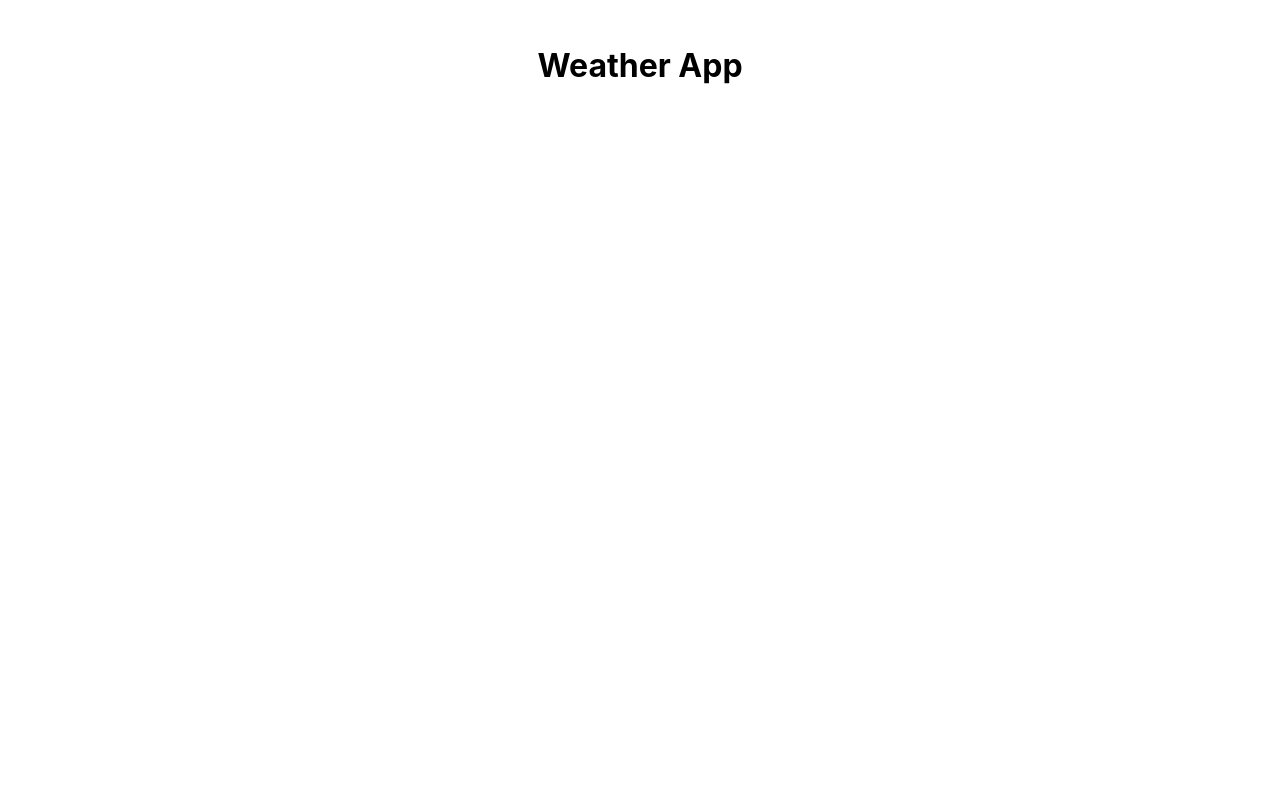
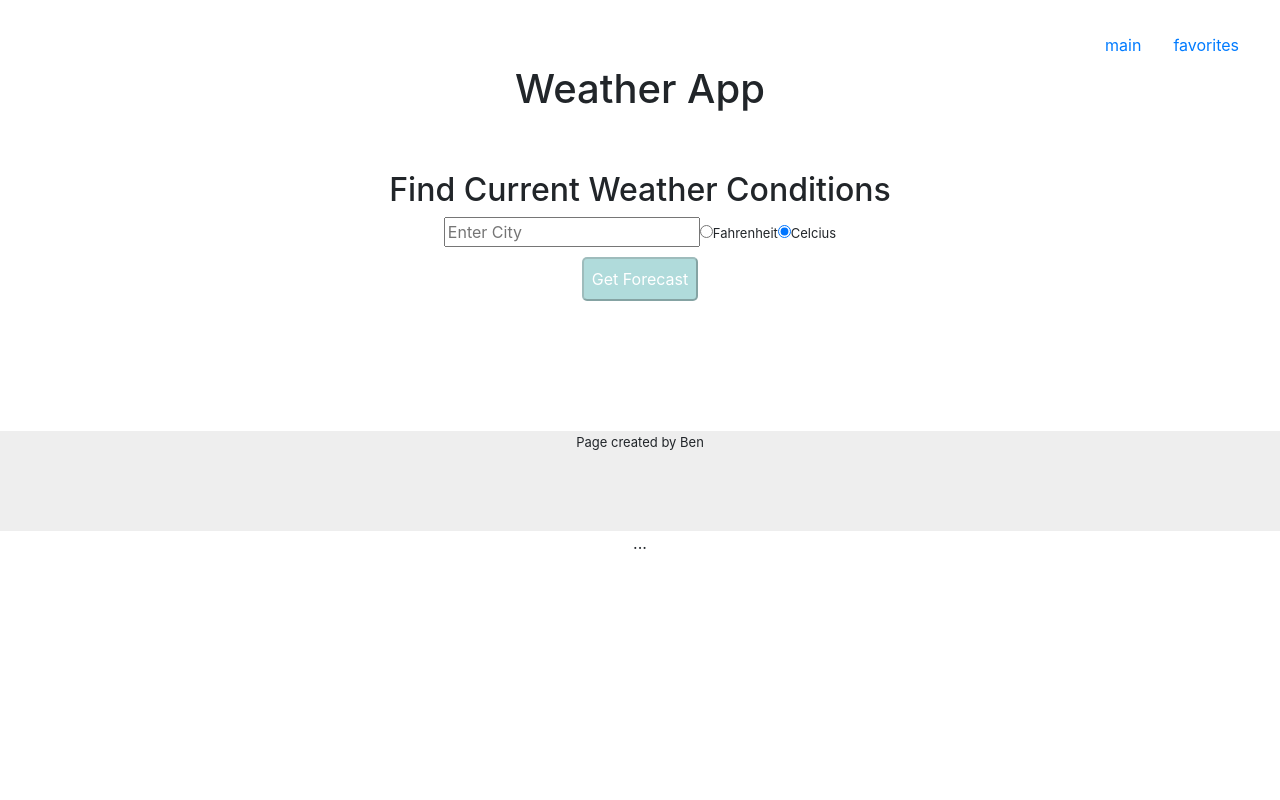
Before and after one commit to benforcapita/WeatherApp, a React (Create React App) app: page / in a window 1280 px wide. Shown: the top 800 px of the page. Built offline with nearby package versions, Linux system fonts and the light colour scheme.

Commit message:
Add NavBar

```diff
--- a/package.json
+++ b/package.json
@@ -7,7 +7,9 @@
     "@testing-library/react": "^11.1.0",
     "@testing-library/user-event": "^12.1.10",
     "axios": "^0.21.1",
+    "bootstrap": "^4.6.0",
     "react": "^17.0.2",
+    "react-bootstrap": "^1.5.2",
     "react-dom": "^17.0.2",
     "react-scripts": "4.0.3",
     "web-vitals": "^1.0.1"
--- a/public/index.html
+++ b/public/index.html
@@ -10,6 +10,12 @@
       content="Web site created using create-react-app"
     />
     <link rel="apple-touch-icon" href="%PUBLIC_URL%/logo192.png" />
+    <link
+    rel="stylesheet"
+    href="https://cdn.jsdelivr.net/npm/bootstrap@4.6.0/dist/css/bootstrap.min.css"
+    integrity="sha384-B0vP5xmATw1+K9KRQjQERJvTumQW0nPEzvF6L/Z6nronJ3oUOFUFpCjEUQouq2+l"
+    crossorigin="anonymous"
+  />
     <!--
       manifest.json provides metadata used when your web app is installed on a
       user's mobile device or desktop. See https://developers.google.com/web/fundamentals/web-app-manifest/
--- a/src/App.css
+++ b/src/App.css
@@ -1,10 +1,5 @@
 .App {
   text-align: center;
-}
-
-.App-logo {
-  height: 40vmin;
-  pointer-events: none;
 }
 
 @media (prefers-reduced-motion: no-preference) {
@@ -16,7 +11,6 @@
 .App-header {
   display:flex;
   flex-direction: column;
-  min-height: 100vh;
 }
 main {
   flex-grow: 1;
--- a/src/App.js
+++ b/src/App.js
@@ -1,10 +1,12 @@
 import './App.css';
 import Forecast from "./components/Forecast/Forecast";
+import Navbar from "./components/Navbar/Navbar";
 
 function App() {
   return (
     <div className="App">
       <header className="App-header">
+      <Navbar/>
         <h1>Weather App</h1>
       </header>
       <main>
--- /dev/null
+++ b/src/components/Navbar/Navbar.js
@@ -0,0 +1,19 @@
+import React,{ useState }  from 'react';
+import Nav from 'react-bootstrap/Nav';
+import 'bootstrap/dist/css/bootstrap.min.css';
+
+
+const Navbar = (props) => {
+let [Page, setPage] = useState('');
+return(<Nav className="justify-content-end" defaultActiveKey="/home">
+    <Nav.Item>
+      <Nav.Link onClick={()=> setPage('main')} eventKey="link-1" disabled ={Page ==='main'} >main</Nav.Link>
+    </Nav.Item>
+    <Nav.Item>
+      <Nav.Link  onClick={()=> setPage('favorites')} eventKey="link-2" disabled ={Page ==='favorites'} > favorites </Nav.Link>
+    </Nav.Item>
+  </Nav>
+)
+}
+
+export default Navbar;
```
Also changed, not shown: 2 other files (tests, documents, lock files or other folders).
